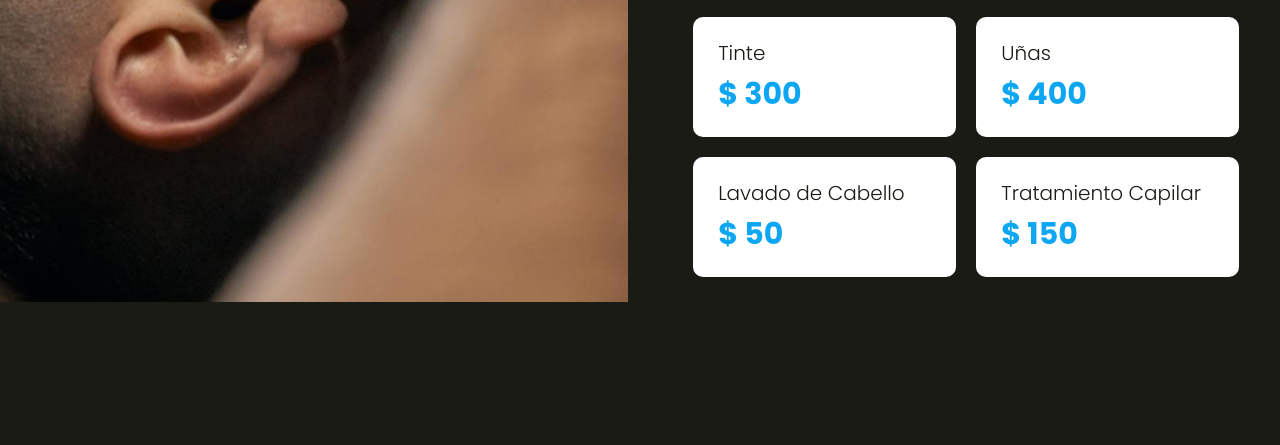
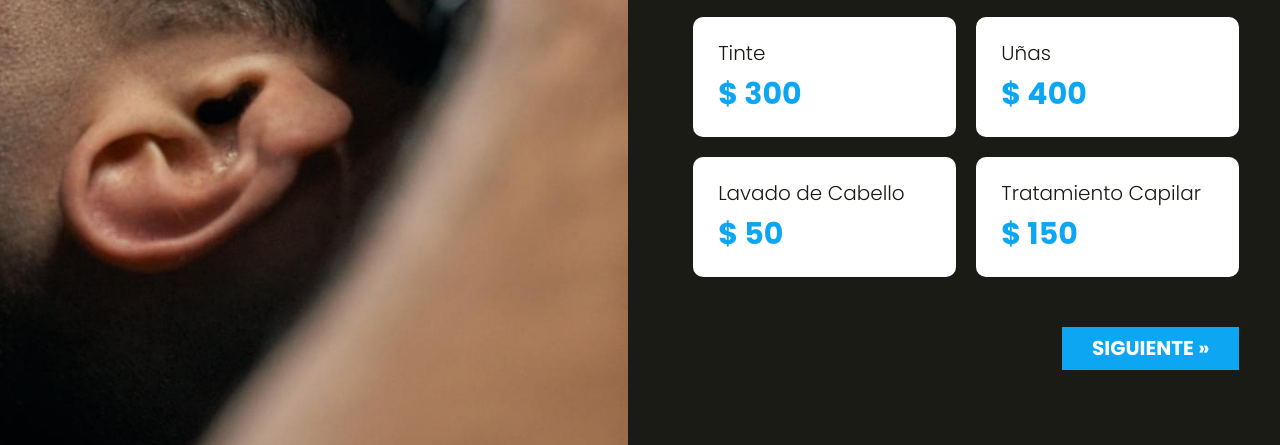
Before and after one commit to ArcoDev/App-Salon, a website with bundled scripts: page index.html in a window 1280 px wide. Shown: the part 732-1177 px from the top of the page. Before the commit the page ends 1034 px from the top, so only its background shows below. Built offline with nearby package versions, Linux system fonts and the light colour scheme.

Commit message:
Agregando estulos a los btn de la paginacion

```diff
--- a/index.html
+++ b/index.html
@@ -32,6 +32,11 @@
             <div id="paso-3" class="seccion">
                 <h2>Resumen</h2>
             </div>
+            <!-- Paginacion -->
+            <div class="paginacion">
+                <button id="anterior">&laquo Anterior</button>
+                <button id="siguiente">Siguiente &raquo</button>
+            </div>
         </div>
     </div>
 
--- a/src/js/app.js
+++ b/src/js/app.js
@@ -13,6 +13,14 @@ function iniciarApp() {
 
     //Oculta o mustra seccion segun el tab al que se presiona
     cambiarSeccion();
+
+    //Paginacion siguiente y anterior
+    paginaSiguiente();
+    paginaAnterior();
+
+    //Comprobar la pagina actual para ocultar o mostrar la paginacion
+    botonesPaginador();
+
 }
 async function mostrarServicios() {
     try {
@@ -113,3 +121,35 @@ function cambiarSeccion() {
         });
     });
 }
+
+function paginaSiguiente() {
+    const paginaSiguiente = document.querySelector('#siguiente');
+    paginaSiguiente.addEventListener('click', () => {
+        pagina++;
+        console.log(pagina);
+        botonesPaginador();
+    });
+}
+
+function paginaAnterior() {
+    const paginaAnterior = document.querySelector('#anterior');
+    paginaAnterior.addEventListener('click', () => {
+        pagina--;
+        console.log(pagina);
+    });
+}
+
+function botonesPaginador() {
+    const paginaSiguiente = document.querySelector('#siguiente');
+    const paginaAnterior = document.querySelector('#anterior');
+
+    if (pagina === 1) {
+        paginaAnterior.classList.add('ocultar');
+        paginaSiguiente.classList.remove('ocultar');
+    } else if (pagina === 2) {
+        paginaAnterior.classList.remove('ocultar');
+        paginaSiguiente.classList.remove('ocultar');
+    } else if (pagina === 3) {
+        paginaSiguiente.classList.add('ocultar');
+    }
+}
--- a/src/scss/app.scss
+++ b/src/scss/app.scss
@@ -7,3 +7,4 @@
 @import 'layout/UI';
 @import 'layout/tabs';
 @import 'layout/servicios';
+@import 'layout/paginacion';
--- /dev/null
+++ b/src/scss/layout/_paginacion.scss
@@ -0,0 +1,22 @@
+.paginacion {
+    display: flex;
+    justify-content: space-between;
+    padding: $separacion 0;
+    button {
+        background-color: $azul;
+        padding: 1rem 3rem;
+        display: block;
+        text-align: center;
+        color: $blanco;
+        border: none;
+        font-weight: $bold;
+        font-size: 2rem;
+        text-transform: uppercase;
+        &.ocultar {
+            visibility: hidden;
+        }
+        &:hover{
+            cursor: pointer;
+        }
+    }
+}
```
Also changed, not shown: build/css/app.css, build/js/bundle.min.js, 2 other files.
